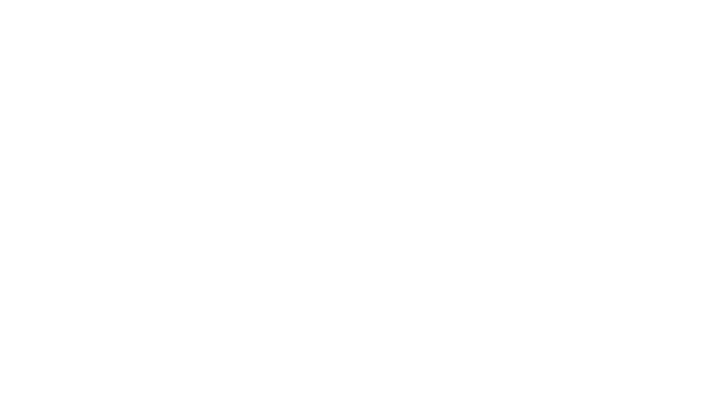
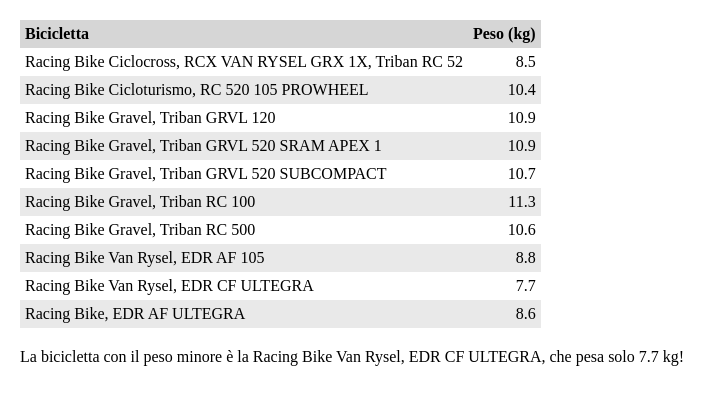
Before and after one commit to giorgiagalbullicavazzini/js-snack-es6, a plain HTML site: page snack-3/index.html in a window 1280 px wide. Shown: the whole page, without its empty margins (0-726 px from the left). Drawn offline with Linux system fonts and the light colour scheme.

Commit message:
snack 3 style

```diff
--- a/snack-3/index.html
+++ b/snack-3/index.html
@@ -12,6 +12,20 @@
 </head>
 
 <body>
+    <!-- Bikes -->
+    <div class="container">
+        <table>
+            <thead>
+                <tr>
+                    <th>Bicicletta</th>
+                    <th>Peso (kg)</th>
+                </tr>
+            </thead>
+            <tbody id="bikes"></tbody>
+        </table>
+    </div>
+    <!-- // Bikes -->
+
     <!-- JS -->
     <script src="main.js"></script>
 </body>
--- a/snack-3/main.js
+++ b/snack-3/main.js
@@ -28,17 +28,23 @@ const gravelTriban520Sub = createBike('Racing Bike Gravel, Triban GRVL 520 SUBCO
 const vanRysel105 = createBike('Racing Bike Van Rysel, EDR AF 105', 8.8);
 const cicloProWheel520 = createBike('Racing Bike Cicloturismo, RC 520 105 PROWHEEL', 10.4);
 const vanRyselUltegra = createBike('Racing Bike Van Rysel, EDR CF ULTEGRA', 7.7);
-const ultegra = createBike('Racing Bike EDR AF ULTEGRA', 8.6);
+const ultegra = createBike('Racing Bike, EDR AF ULTEGRA', 8.6);
 
 
 const racingBikes = [gravelTriban100, gravelTriban120, gravelTriban520, gravelTriban500, cicloTriban52, gravelTriban520Sub, vanRysel105, cicloProWheel520, vanRyselUltegra, ultegra];
 
+// Array alphabetically ordered
+const sortBikes = racingBikes.sort((a, b) => a.name.localeCompare(b.name));
+
 // The purpose of this code is to console print the bike with the lesser weight using destructuring and a template literal
-let lesserWeight = racingBikes[0].weight;
-let lesserWeightName = racingBikes[0].name;
+let lesserWeight = sortBikes[0].weight;
+let lesserWeightName = sortBikes[0].name;
+
+const bikesTable = document.getElementById('bikes');
+const fragment = document.createDocumentFragment();
 
 // We can use the destructuring assignment into a forEach loop to save in a variable the values of the current index bike
-racingBikes.forEach((element, index) => {
+sortBikes.forEach((element, index) => {
     const {name, weight} = element;
 
     // Going on with the indexes, we can compare each index with the previous one and save into the variable the one with the lesser weight
@@ -46,7 +52,18 @@ racingBikes.forEach((element, index) => {
         lesserWeightName = name;
         lesserWeight = weight;
     }
+
+    const tr = document.createElement('tr');
+    tr.innerHTML += `<td>${name}</td>`;
+    tr.innerHTML += `<td>${weight}</td>`;
+    fragment.append(tr);
 });
 
-let lesserWeightBike = `La bicicletta con il peso minore è la ${lesserWeightName}, che pesa solo ${lesserWeight}kg!`;
+bikesTable.append(fragment);
+
+const container = document.querySelector('.container');
+
+let lesserWeightBike = `<div>La bicicletta con il peso minore è la ${lesserWeightName}, che pesa solo ${lesserWeight} kg!</div>`;
 console.log(lesserWeightBike);
+
+container.innerHTML += lesserWeightBike;
--- a/snack-3/style.css
+++ b/snack-3/style.css
@@ -9,3 +9,44 @@ Reset
     margin: 0;
     padding: 0;
 }
+
+/*
+============
+Containers
+============
+*/
+
+.container {
+    margin: 1.25rem;
+}
+
+.container div {
+    margin-top: 1.25rem;
+}
+
+/*
+============
+Table
+============
+*/
+
+table {
+    border-collapse: collapse;
+    text-align: left;
+}
+
+table thead {
+    background-color: rgb(214, 214, 214);
+}
+
+table tr:nth-child(even) {
+    background-color: rgb(233, 233, 233);
+}
+
+table tr td:last-child {
+    text-align: right;
+}
+
+table th, table td {
+    padding: .3125rem;
+}
```
